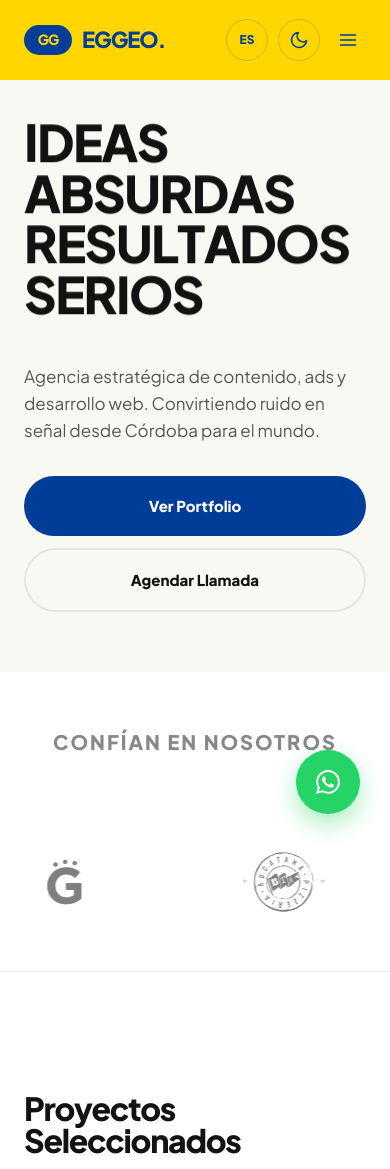
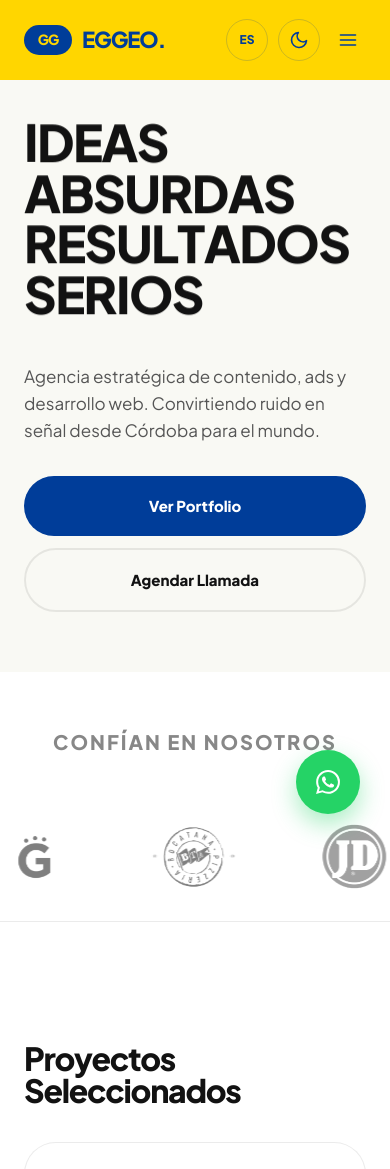
Before and after one commit to eggeo-lab/eggeo-web, a React (Vite) app: page / in a window 390 px wide. Shown: the top 1169 px of the page. Built offline with nearby package versions, Linux system fonts and the light colour scheme.

Commit message:
more changes

```diff
--- a/src/styles.css
+++ b/src/styles.css
@@ -456,9 +456,12 @@ img {
 }
 
 @media (max-width: 900px) {
+  .marquee-wrapper {
+    max-height: 130px;
+  }
   .client-logo-img {
-    height: 150px;
-    width: 200px;
+    height: 250px;
+    width: 140px;
   }
   .client-logo-img.logo-bocatana {
     height: 100px;
```
